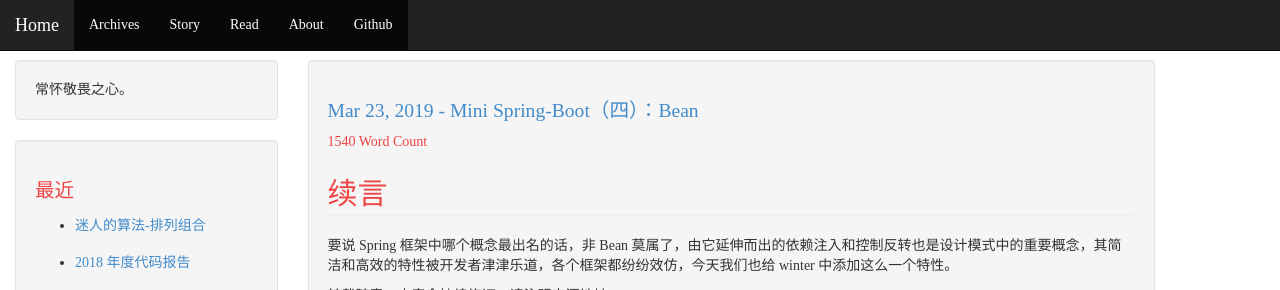
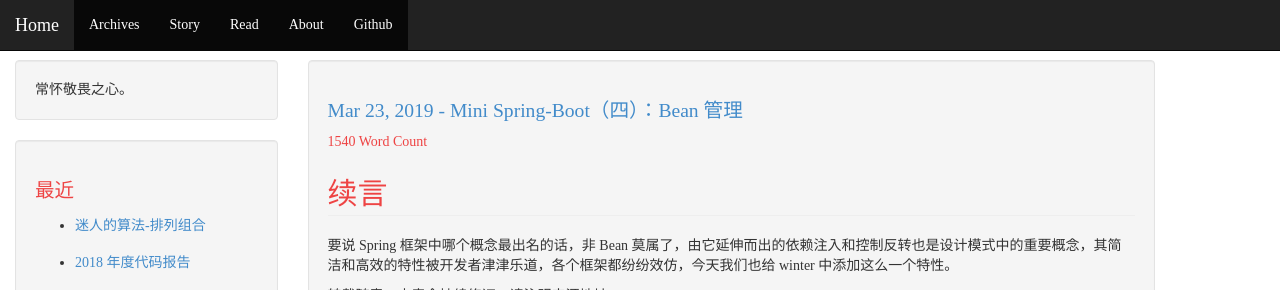
Before and after one commit to zhenbianshu/zhenbianshu.github.io, a Jekyll site: the page built from _posts/2019-03-23-mini_spring_framework_4_bean.md, in a window 1280 px wide and 900 px high. Shown: the top 290 px of the window. Built offline with Jekyll 4.4.1, drawn with Linux system fonts in a browser that asks for light colours; comment, search, counter and statistics services are not loaded.

Commit message:
file refactor;

```diff
--- a/_posts/2019-03-23-mini_spring_framework_4_bean.md
+++ b/_posts/2019-03-23-mini_spring_framework_4_bean.md
@@ -1,6 +1,6 @@
 ---
 layout: post
-title: "Mini Spring-Boot（四）：Bean"
+title: "Mini Spring-Boot（四）：Bean 管理"
 category: blog
 tags: [Spring, framework, Java]
 date: 2019-03-23 08:00:06 +0800
```
Also changed, not shown: _posts/2019-03-09-mini_spring_framework_3_classloader.md (renamed from _posts/2019-03-09-my_spring_mvc_framework_3.md, +1 -1 lines), _posts/2019-02-23-mini_spring_framework_1_structure.md (renamed from _posts/2019-02-23-my_spring_mvc_framework_1.md), _posts/2019-03-02-mini_spring_framework_2_servlet.md (renamed from _posts/2019-03-02-my_spring_mvc_framework_2.md).
